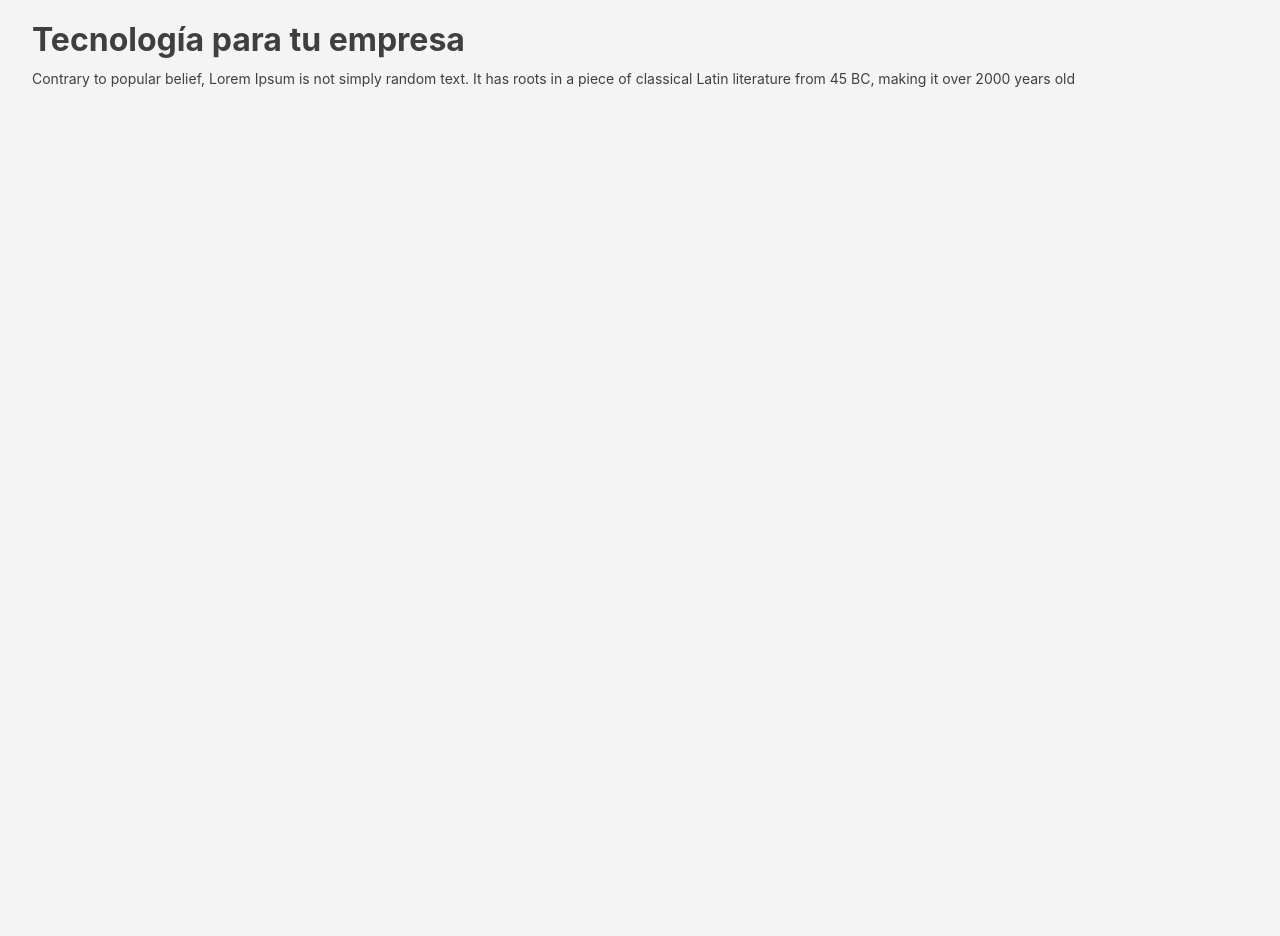
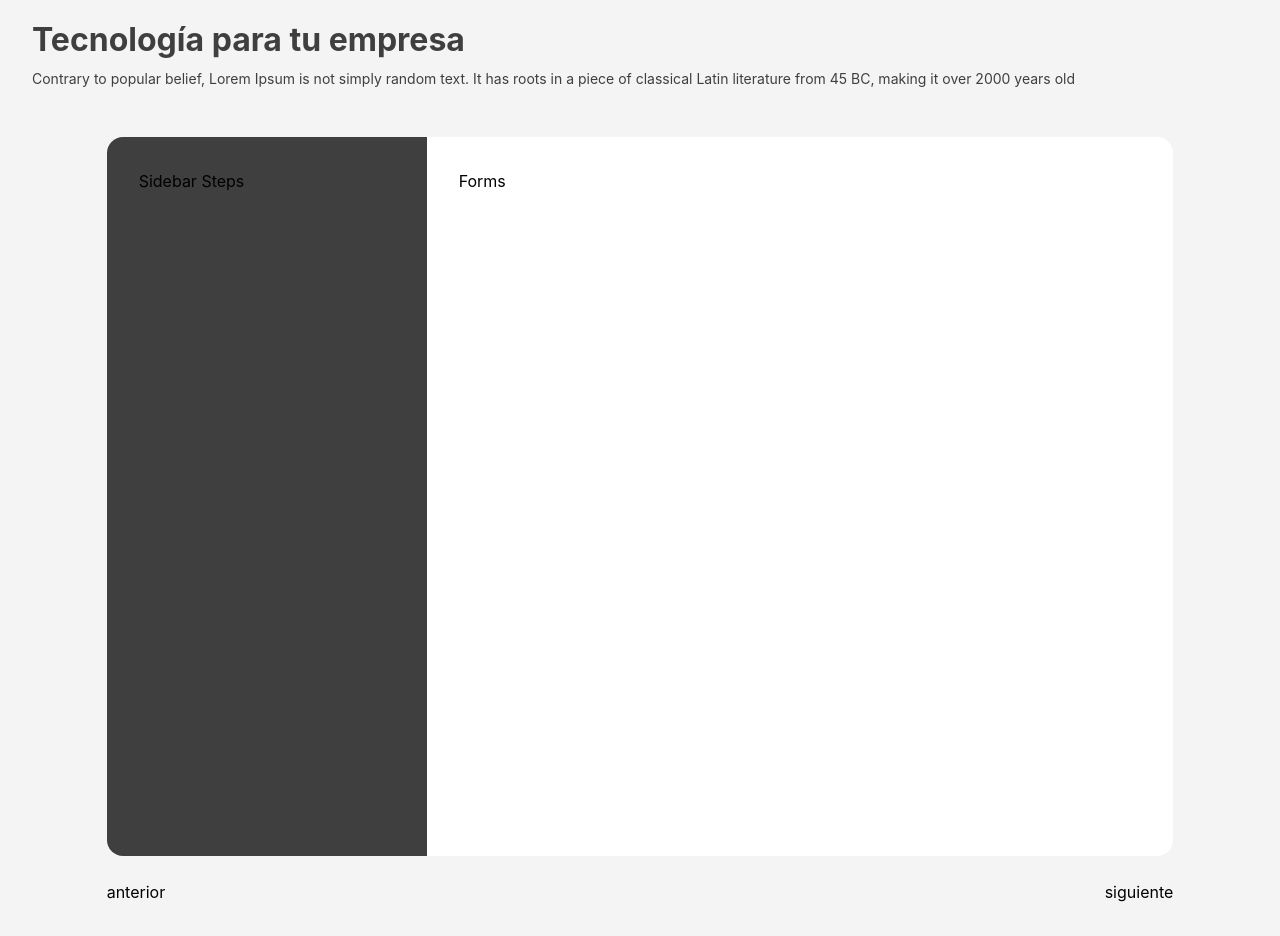
Before and after one commit to AleGCarranza/reto-hitss, a React (Vite) app: page / in a window 1280 px wide. Before the commit the page ends 800 px from the top, so only its background shows below. Built offline with nearby package versions, Linux system fonts and the light colour scheme.

Commit message:
estructura de layout esta lista

```diff
--- a/src/App.jsx
+++ b/src/App.jsx
@@ -1,9 +1,12 @@
-import Navbar from './components/layout/Navbar'
-function App(){
-  return(
-<Navbar/>
-  )
-
+import Layout from "./components/Layout";
+import Navbar from "./components/Navbar";
+function App() {
+  return (
+    <>
+      <Navbar />
+      <Layout />
+    </>
+  );
 }
 
 export default App;
--- /dev/null
+++ b/src/components/Layout.jsx
@@ -0,0 +1,22 @@
+export default function Layout(){
+  return(
+     <main className="max-w-[1440px] mx-auto mt-8 px-4 lg:px-0">
+
+      <div className="lg:grid lg:grid-cols-12 flex flex-col min-h-[500px] lg:h-[719px]">
+        <div className="lg:col-start-2 lg:col-span-3 bg-primary rounded-t-2xl lg:rounded-l-2xl lg:rounded-tr-none p-8">
+          Sidebar Steps
+        </div>
+        <div className="lg:col-span-7 bg-secondary rounded-b-2xl lg:rounded-r-2xl lg:rounded-bl-none p-8">
+          Forms
+        </div>
+      </div>
+      <div className="lg:grid lg:grid-cols-12 mt-6 mb-8">
+        <div className="lg:col-start-2 lg:col-span-10 flex justify-between">
+          <button>anterior</button>
+          <button>siguiente</button>
+        </div>
+      </div>
+    </main>
+  )
+
+}
```
Also changed, not shown: src/components/Navbar.jsx (renamed from src/components/layout/Navbar.jsx).
